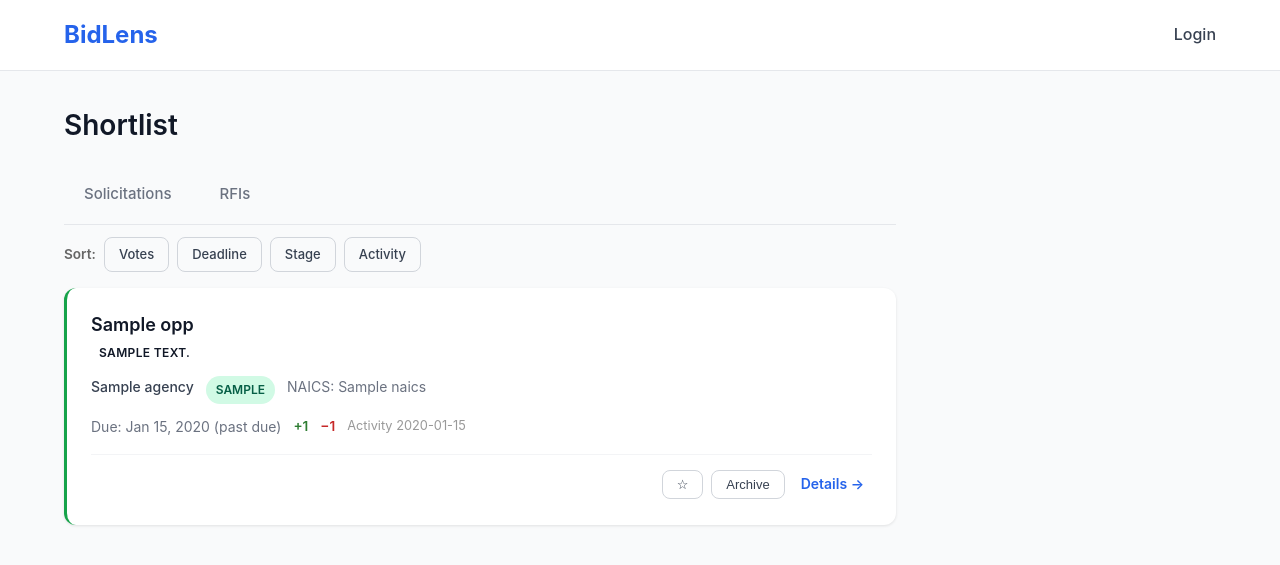
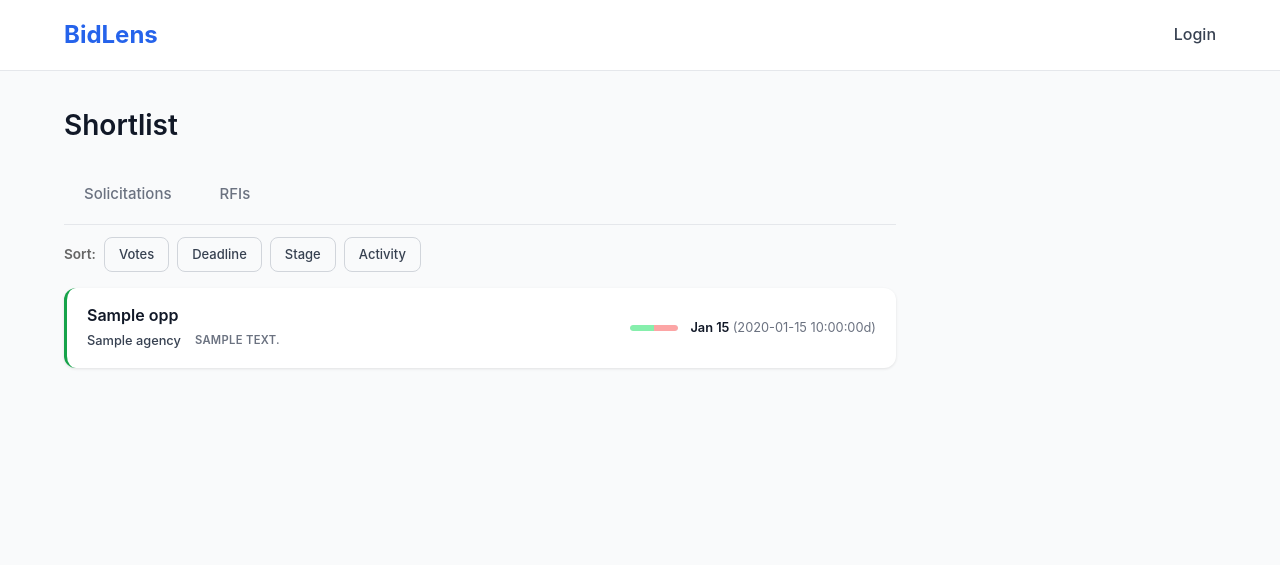
Before and after one commit to JoshLaven/bidlens, a FastAPI app: template src/bidlens/templates/shortlist.html in a window 1280 px wide. Shown: the top 565 px of the page. Run offline with FastAPI, Linux system fonts and the light colour scheme; the template is opened without the code that fills it: most values are stand-ins (such as "Sample title", 1, 10 or a date in 2020).

Commit message:
Replace vote counts with signal pill accordion on Shortlist
- Shortlist cards are now collapsible accordions (details/summary)
- Collapsed: title, agency, stage badge, signal pill, deadline
- Signal pill: proportional green/red bar showing shortlist vs pass ratio
- Expanded: exact vote counts, NAICS, last activity, workflow buttons
- Cleaner, more scannable shortlist view

Co-Authored-By: Claude Opus 4.6 <noreply@anthropic.com>

```diff
--- a/src/bidlens/templates/shortlist.html
+++ b/src/bidlens/templates/shortlist.html
@@ -18,44 +18,54 @@
 
 {% if opportunities %}
     {% for opp in opportunities %}
-        <div class="card card--voted-pursue">
-            <div class="card-header">
-                <div style="flex:1; min-width:0;">
-                  <a href="/opportunity/{{ opp.id }}" class="card-title">{{ opp.title }}</a>
-                  <div style="display:flex; gap:6px; margin-top:4px; flex-wrap:wrap; align-items:center;">
+        {% set total_votes = (opp.pursue_count or 0) + (opp.pass_count or 0) %}
+        {% set pursue_pct = ((opp.pursue_count or 0) / total_votes * 100) if total_votes > 0 else 100 %}
+        <details class="sl-card">
+          <summary class="sl-summary">
+            <div class="sl-summary-main">
+              <div class="sl-title-row">
+                <a href="/opportunity/{{ opp.id }}" class="card-title" onclick="event.stopPropagation()">{{ opp.title }}</a>
+              </div>
+              <div class="sl-meta-row">
+                <span class="card-agency">{{ opp.agency }}</span>
                 <span class="stage-badge stage-badge--{{ opp.review_stage|lower|replace(' ', '-') }}">{{ opp.review_stage }}</span>
                 {% if opp.watched %}
                   <span class="status-pill status-pill--following">Following</span>
                 {% endif %}
               </div>
             </div>
+            <div class="sl-summary-right">
+              {% if total_votes > 0 %}
+              <div class="signal-pill" title="{{ opp.pursue_count or 0 }} shortlist · {{ opp.pass_count or 0 }} pass">
+                <div class="signal-fill signal-fill--pursue" style="width:{{ pursue_pct }}%;"></div>
+                <div class="signal-fill signal-fill--pass" style="width:{{ 100 - pursue_pct }}%;"></div>
               </div>
-            <div class="card-meta">
-                <span class="card-agency">{{ opp.agency }}</span>
+              {% else %}
+              <div class="signal-pill signal-pill--empty" title="No votes yet"></div>
+              {% endif %}
+              <span class="sl-deadline {{ 'due-urgent' if opp.days_until_due <= 7 else 'due-soon' if opp.days_until_due <= 14 else '' }}">
+                {{ opp.response_deadline.strftime('%b %d') }}
+                <span class="sl-days">({{ opp.days_until_due }}d)</span>
+              </span>
+            </div>
+          </summary>
+
+          <div class="sl-expanded">
+            <div class="sl-detail-row">
+              <span class="sl-vote-detail">{{ opp.pursue_count or 0 }} shortlist · {{ opp.pass_count or 0 }} pass</span>
               {% if opp.set_aside %}
                 <span class="badge badge-setaside">{{ opp.set_aside }}</span>
               {% endif %}
               {% if opp.naics %}
-                    <span>NAICS: {{ opp.naics }}</span>
+                <span style="color:#999; font-size:0.8rem;">NAICS: {{ opp.naics }}</span>
               {% endif %}
-            </div>
-            <div class="card-meta">
-                <span class="due-date {{ 'due-urgent' if opp.days_until_due <= 7 else 'due-soon' if opp.days_until_due <= 14 else '' }}">
-                    Due: {{ opp.response_deadline.strftime('%b %d, %Y') }}
-                    {% if opp.days_until_due >= 0 %}
-                        ({{ opp.days_until_due }}d)
-                    {% else %}
-                        (past due)
-                    {% endif %}
-                </span>
-                <span style="color:#2e7d32; font-weight:600; font-size:0.85rem;">+{{ opp.pursue_count or 0 }}</span>
-                <span style="color:#c62828; font-weight:600; font-size:0.85rem;">−{{ opp.pass_count or 0 }}</span>
               {% if opp.last_activity %}
                 <span style="color:#999; font-size:0.8rem;">
                   Activity {{ opp.last_activity.strftime('%b %d, %H:%M') }}
                 </span>
               {% endif %}
             </div>
+
             <div class="card-actions">
               <div class="actions-left">
                 {% if opp.review_stage == 'Team Review' %}
@@ -83,6 +93,7 @@
               </div>
             </div>
           </div>
+        </details>
     {% endfor %}
 {% else %}
     <div class="empty-state">
@@ -109,11 +120,126 @@ async function advanceStage(oppId, stage) {
 </script>
 
 <style>
+/* Shortlist card as accordion */
+.sl-card {
+  background: white;
+  border-radius: var(--radius);
+  box-shadow: var(--shadow);
+  margin-bottom: 12px;
+  border-left: 3px solid var(--success);
+  transition: box-shadow 0.2s;
+}
+.sl-card:hover {
+  box-shadow: var(--shadow-lg);
+}
+.sl-card[open] {
+  box-shadow: var(--shadow-lg);
+}
+
+.sl-summary {
+  list-style: none;
+  cursor: pointer;
+  padding: 16px 20px;
+  display: flex;
+  align-items: center;
+  gap: 16px;
+}
+.sl-summary::-webkit-details-marker { display: none; }
+
+.sl-summary-main {
+  flex: 1;
+  min-width: 0;
+}
+
+.sl-title-row {
+  margin-bottom: 4px;
+}
+.sl-title-row .card-title {
+  font-size: 1rem;
+}
+
+.sl-meta-row {
+  display: flex;
+  gap: 6px;
+  align-items: center;
+  flex-wrap: wrap;
+  font-size: 0.8rem;
+  color: var(--gray-500);
+}
+
+.sl-summary-right {
+  display: flex;
+  align-items: center;
+  gap: 12px;
+  flex-shrink: 0;
+}
+
+/* Signal pill */
+.signal-pill {
+  width: 48px;
+  height: 6px;
+  border-radius: 3px;
+  display: flex;
+  overflow: hidden;
+  background: var(--gray-200);
+}
+.signal-pill--empty {
+  opacity: 0.4;
+}
+.signal-fill--pursue {
+  background: #86efac; /* subtle green */
+  border-radius: 3px 0 0 3px;
+}
+.signal-fill--pass {
+  background: #fca5a5; /* subtle red */
+  border-radius: 0 3px 3px 0;
+}
+/* When 100% one color, round both sides */
+.signal-fill--pursue:only-child,
+.signal-fill--pursue[style*="width:100"] {
+  border-radius: 3px;
+}
+.signal-fill--pass:only-child,
+.signal-fill--pass[style*="width:100"] {
+  border-radius: 3px;
+}
+
+.sl-deadline {
+  font-size: 0.8rem;
+  font-weight: 600;
+  white-space: nowrap;
+}
+.sl-days {
+  color: var(--gray-500);
+  font-weight: 400;
+}
+
+/* Expanded section */
+.sl-expanded {
+  padding: 0 20px 16px;
+  border-top: 1px solid var(--gray-100);
+}
+
+.sl-detail-row {
+  display: flex;
+  gap: 12px;
+  align-items: center;
+  flex-wrap: wrap;
+  padding: 12px 0 0;
+  font-size: 0.85rem;
+}
+
+.sl-vote-detail {
+  font-weight: 600;
+  color: var(--gray-700);
+}
+
+/* Stage badges */
 .stage-badge {
   display: inline-block;
   padding: 2px 8px;
   border-radius: 999px;
-  font-size: 0.75rem;
+  font-size: 0.7rem;
   font-weight: 600;
   text-transform: uppercase;
   letter-spacing: 0.03em;
```
Lines whose indentation alone changed are shown as unchanged.
